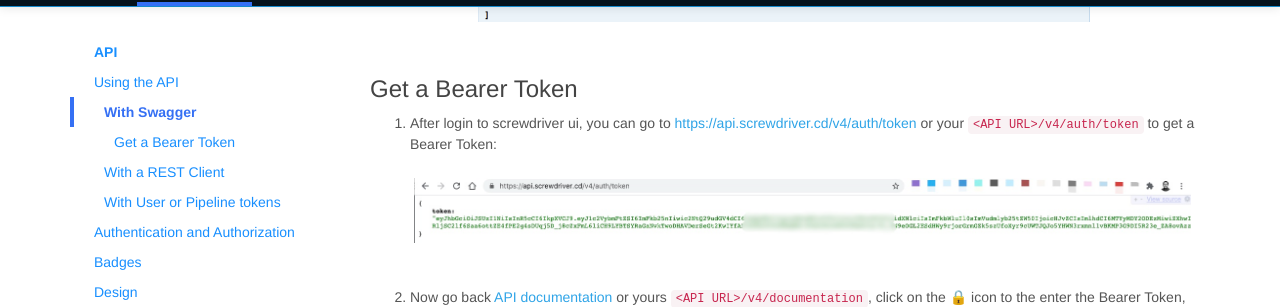
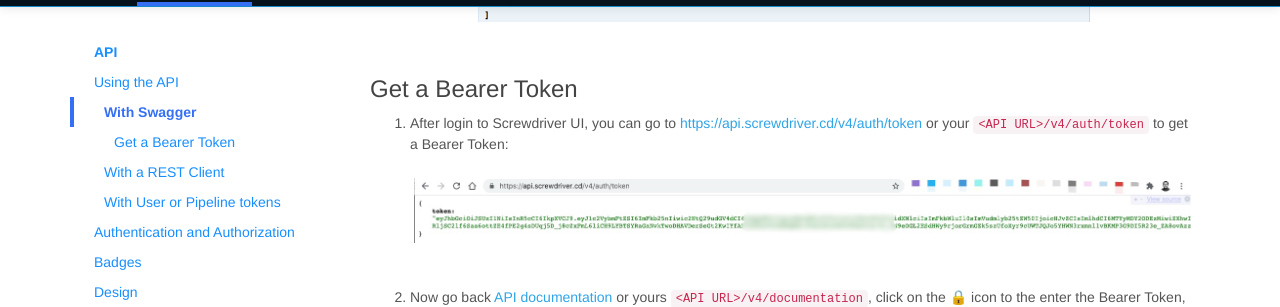
Before and after one commit to screwdriver-cd/guide, a Jekyll site: the page built from docs/user-guide/api.md, in a window 1280 px wide and 900 px high, scrolled down 2138 px. Shown: the part 145-452 px from the top of the window. Built offline with Jekyll 4.4.1, drawn with Linux system fonts in a browser that asks for light colours.

Commit message:
fix: upper case

```diff
--- a/docs/user-guide/api.md
+++ b/docs/user-guide/api.md
@@ -55,7 +55,7 @@ Swagger model:
 ![Swagger model](./assets/swagger-model.png)
 
 ### Get a Bearer Token
-1. After login to screwdriver ui, you can go to [https://api.screwdriver.cd/v4/auth/token](https://api.screwdriver.cd/v4/auth/token) or your `<API URL>/v4/auth/token` to get a Bearer Token:
+1. After login to Screwdriver UI, you can go to [https://api.screwdriver.cd/v4/auth/token](https://api.screwdriver.cd/v4/auth/token) or your `<API URL>/v4/auth/token` to get a Bearer Token:
 ![Swagger Get Bearer Token](./assets/swagger-get-bearer-token.jpg)
 
 2. Now go back [API documentation](https://api.screwdriver.cd/v4/documentation) or yours `<API URL>/v4/documentation`, click on the 🔒 icon to the enter the Bearer Token, like the following:
```
